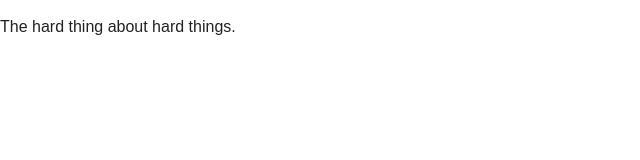
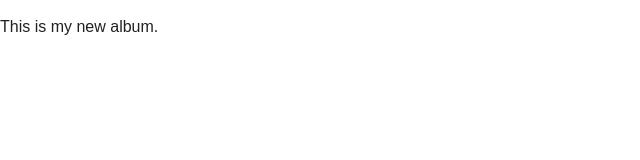
Before and after one commit to irvinebroque/applinks-for-publishers, a website: page music.html in a window 1280 px wide. Shown: the full height of the page, 0-640 px from the left. Drawn offline with nearby package versions, Linux system fonts and the light colour scheme.

Commit message:
updated copy

```diff
--- a/music.html
+++ b/music.html
@@ -59,7 +59,7 @@
         <![endif]-->
 
         <!-- Add your site or application content here -->
-        <p>The hard thing about hard things.</p>
+        <p>This is my new album.</p>
 
         <script src="//ajax.googleapis.com/ajax/libs/jquery/1.10.2/jquery.min.js"></script>
         <script>window.jQuery || document.write('<script src="js/vendor/jquery-1.10.2.min.js"><\/script>')</script>
```
